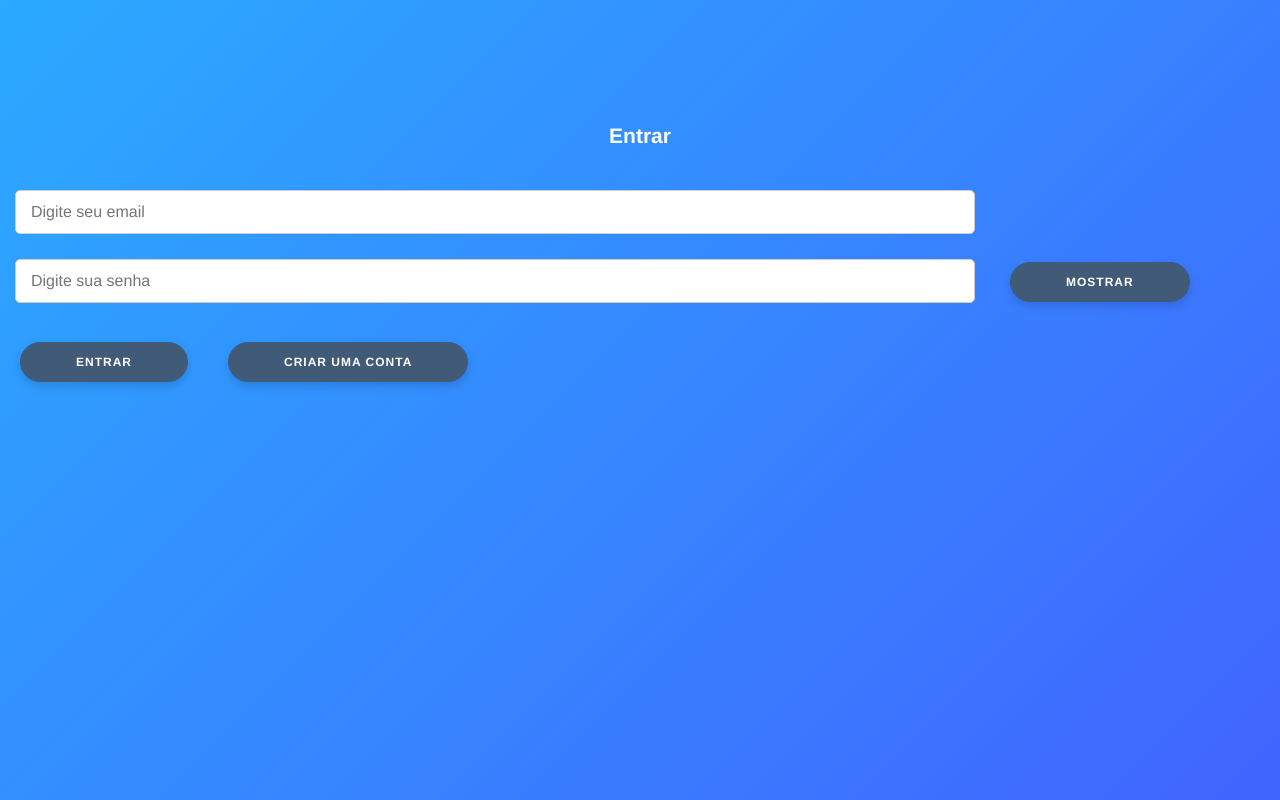
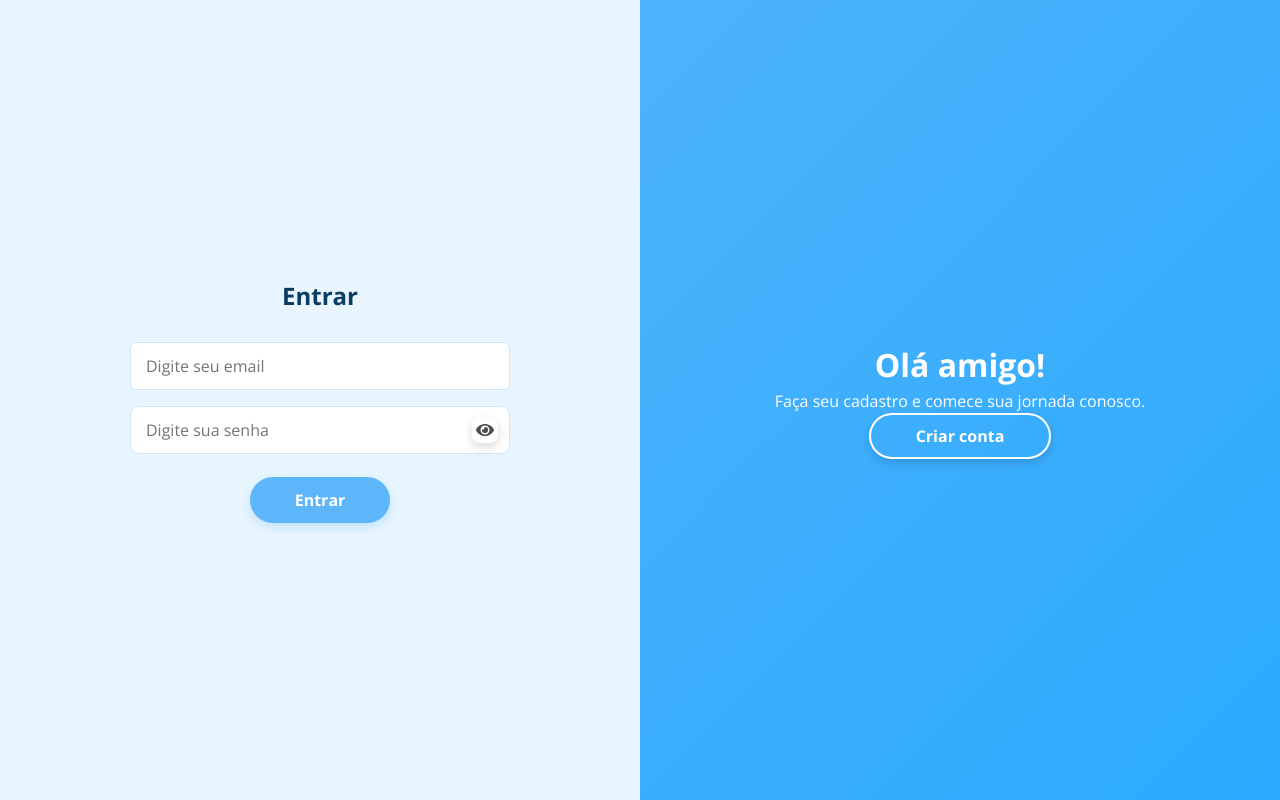
Before and after one commit to iP4uL0/Prepara, a React (Vite) app: page /login in a window 1280 px wide. Built offline with nearby package versions, Linux system fonts and the light colour scheme.

Commit message:
mudanca css do login e do admin

```diff
--- a/package.json
+++ b/package.json
@@ -16,6 +16,7 @@
     "expo-router": "^6.0.10",
     "react": "^19.1.1",
     "react-dom": "^19.1.1",
+    "react-icons": "^5.5.0",
     "react-native": "0.81.4",
     "react-native-web": "^0.21.0",
     "react-router-dom": "^7.9.4"
--- a/src/components/Auth/Login.css
+++ b/src/components/Auth/Login.css
@@ -1,151 +1,142 @@
+@import url('https://fonts.googleapis.com/css?family=Open+Sans:300,400,700,400italic');
+
 .auth-container {
-  align-items: center;
+  position: relative;
+  width: 100vw;
+  height: 100vh;
+  background: #e8f5ff; /* tom claro de azul */
   display: flex;
   justify-content: center;
-  flex-direction: column;
-  background-color: #0d1b2a;
-  font-family: 'Franklin Gothic Medium', 'Arial Narrow', Arial, sans-serif;
-  color: #ffffff;
-  min-height: 100vh;
-  margin: 0;
-  text-align: center;
-  transition: background 0.3s, color 0.3s;
+  align-items: center;
+  overflow: hidden;
+  font-family: 'Open Sans', Arial, sans-serif;
 }
 
-/* Container do ícone específico da tela de Auth */
-.auth-logo-container {
-  position: fixed; /* garantir que sobreponha e não role com conteúdo */
-  z-index: 9999;   /* acima de qualquer overlay */
-  left: 20px;
-  top: 20px;
-  pointer-events: none; /* evita bloquear cliques em elementos abaixo */
+.form-container {
+  position: absolute;
+  top: 0;
+  height: 100%;
+  transition: all 0.6s ease-in-out;
+  display: flex;
+  align-items: center;
+  justify-content: center;
+  width: 50%;
 }
 
-/* Estilo do ícone */
-.logo {
-  width: 90px;
-  height: 90px;
-  object-fit: contain;
-}
-
-/* Botão de tema */
-.theme-toggle {
-  position: absolute;
-  z-index: 1000;
-  right: 20px;
-  top: 20px;
-  border: solid 2px #000000;
-  background: transparent;
-  padding: 8px;
-  border-radius: 50%;
-  cursor: pointer;
-}
-
-.close-modal {
-  position: absolute;
-  z-index: 1000;
-  right: 120px;
-  top: 27px; /* alinhado ao centro do botão de tema (36px de altura) */
-  background: transparent;
-  border: none;
-  width: auto;
-  height: auto;
-  cursor: pointer;
-  color: #fff; /* cor clara para contraste no fundo azul */
-  font-size: 22px;
-  line-height: 22px; /* garante altura igual ao ícone de 20px + pequeno ajuste */
-  padding: 0;
-}
-
-.close-modal:hover {
-  color: #e2e2e2;
-}
-
-.sign-up, .sign-in {
-  position: absolute;
-  top: 0;
+.sign-in-container {
   left: 0;
-  height: 100%;
+  z-index: 2;
+  opacity: 1;
   transition: all 0.6s ease-in-out;
 }
 
-.sign-up {
-  width: 50%;
+.sign-up-container {
+  left: 0;
   opacity: 0;
   z-index: 1;
+  transition: all 0.6s ease-in-out;
 }
 
-.sign-in {
-  width: 50%;
-  z-index: 2;
+.auth-container.right-panel-active .sign-in-container {
+  transform: translateX(100%);
+  opacity: 0;
 }
 
-form {
-  background: #f7f7f7;
-  display: flex;
-  align-items: center;
-  justify-content: center;
-  flex-direction: column;
-  padding: 0 50px;
-  height: 100%;
+.auth-container.right-panel-active .sign-up-container {
+  transform: translateX(100%);
+  opacity: 1;
+  z-index: 5;
+}
+.form-content {
+  width: 80%;
+  max-width: 380px;
   text-align: center;
 }
 
-h1 {
-  font-weight: 100;
-  line-height: 20px;
-  letter-spacing: 0.5px;
-  margin: 15px 0 20px;
-  color: #333;
+.form-content h2 {
+  margin-bottom: 20px;
+  color: #0a3d62;
 }
 
 input {
   background: #ffffff;
+  border: 1px solid #cfe5fa;
   padding: 12px 15px;
-  margin: 8px 15px;
-  width: 75%;
-  border-radius: 5px;
-  border: 1px solid #ccc;
+  margin: 8px 0;
+  width: 100%;
+  border-radius: 6px;
   outline: none;
-  font-size: 16px;
-  color: #000;
+  transition: border-color 0.3s ease;
 }
 
-button {
-  color: #ffffff;
-  background: #415a77;
-  font-size: 12px;
-  font-weight: bold;
-  padding: 12px 55px;
-  margin: 20px;
-  border-radius: 20px;
-  border: 1px solid #415a77;
-  outline: none;
-  letter-spacing: 1px;
-  text-transform: uppercase;
-  transition: transform 80ms ease-in;
-  cursor: pointer;
+input:focus {
+  border-color: #5cb6f9;
 }
 
-button:active {
-  transform: scale(0.90);
+.input-wrapper {
+  position: relative;
+  width: 100%;
 }
 
-.ghost {
-  background-color: transparent;
-  border: 2px solid #fff;
+.input-wrapper input {
+  width: 100%;
+  padding: 12px 45px 12px 15px;
+  border-radius: 8px;
+  border: 1px solid #cfe5fa;
+  outline: none;
+  transition: border-color 0.3s ease;
 }
 
-.container.right-panel-active .sign-in {
-  transform: translateX(100%);
+.input-wrapper input:focus {
+  border-color: #5cb6f9;
 }
 
-.container.right-panel-active .sign-up {
-  transform: translateX(100%);
-  opacity: 1;
-  z-index: 5;
+.eye-button {
+  position: absolute;
+  right: 12px;
+  top: 50%;
+  transform: translateY(-50%);
+  background: transparent;
+  border: none;
+  color: #4d4d4d;
+  font-size: 18px;
+  cursor: pointer;
+  display: flex;
+  align-items: center;
+  justify-content: center;
+  padding: 4px;
+  line-height: 1;
+  transition: color 0.2s ease;
 }
 
+.eye-button:hover {
+  color: #5cb6f9;
+  transform: translateY(-50%);
+}
+
+.eye-button:focus {
+  outline: none;
+  transform: translateY(-50%);
+}
+.btn-primary {
+  background-color: #5cb6f9;
+  color: white;
+  border: none;
+  padding: 12px 45px;
+  border-radius: 25px;
+  margin-top: 15px;
+  cursor: pointer;
+  font-weight: 600;
+  transition: all 0.3s ease;
+  box-shadow: 0 4px 10px rgba(92, 182, 249, 0.3);
+}
+
+.btn-primary:hover {
+  background-color: #2baaff;
+  box-shadow: 0 6px 14px rgba(43, 170, 255, 0.4);
+}
+
+/* Overlay (azul vibrante) */
 .overlay-container {
   position: absolute;
   top: 0;
@@ -154,45 +145,51 @@ button:active {
   height: 100%;
   overflow: hidden;
   transition: transform 0.6s ease-in-out;
-  z-index: 100;
+  z-index: 1000;
 }
 
-.container.right-panel-active .overlay-container {
+.auth-container.right-panel-active .overlay-container {
   transform: translateX(-100%);
 }
 
 .overlay {
+  background: linear-gradient(135deg, #5cb6f9, #2baaff);
+  background-repeat: no-repeat;
+  background-size: cover;
+  color: #fff;
   position: relative;
-  color: #ffffff;
   left: -100%;
   height: 100%;
   width: 200%;
-  background-color: #005f99;
   transform: translateX(0);
   transition: transform 0.6s ease-in-out;
+  display: flex;
 }
 
-.container.right-panel-active .overlay {
+.auth-container.right-panel-active .overlay {
   transform: translateX(50%);
 }
 
 .overlay-panel {
   position: absolute;
   display: flex;
+  flex-direction: column;
   align-items: center;
   justify-content: center;
-  flex-direction: column;
   padding: 0 40px;
   text-align: center;
   top: 0;
   height: 100%;
   width: 50%;
-  transform: translateX(0);
-  transition: transform 0.6s ease-in-out;
+  transition: all 0.6s ease-in-out;
 }
 
 .overlay-left {
   transform: translateX(-20%);
+}
+
+.auth-container.right-panel-active .overlay-left {
+  transform: translateX(0);
 }
 
 .overlay-right {
@@ -200,158 +197,40 @@ button:active {
   transform: translateX(0);
 }
 
-.container.right-panel-active .overlay-left {
-  transform: translateX(0);
-}
-
-.container.right-panel-active .overlay-right {
+.auth-container.right-panel-active .overlay-right {
   transform: translateX(20%);
 }
 
-.overlay-panel h1 {
-  color: #ffffff;
+.ghost {
+  background-color: transparent;
+  border: 2px solid #fff;
+  color: #fff;
+  border-radius: 25px;
+  padding: 10px 45px;
+  font-weight: bold;
+  cursor: pointer;
+  transition: all 0.3s ease;
 }
 
-.overlay-panel p {
-  font-size: 14px;
-  font-weight: 100;
-  line-height: 20px;
-  letter-spacing: 0.5px;
-  margin: 20px 0 30px;
-}
-
-/* Tema escuro */
-body.dark-theme .auth-container {
-  background-color: #00072D;
-}
-
-body.dark-theme .container {
-  background: #333;
-}
-
-body.dark-theme form {
-  background: #333;
-  color: #f5f5f5;
-}
-
-body.dark-theme h1 {
-  color: #f5f5f5;
-}
-
-body.dark-theme .overlay {
-  background: linear-gradient(to right, #020202, #070707);
+.ghost:hover {
+  background-color: rgba(255, 255, 255, 0.2);
 }
 
 /* Responsividade */
-@media (min-width: 1024px) {
+@media (max-width: 768px) {
   .auth-container {
-    margin: 0;
-    padding: 0;
+    flex-direction: column;
+    height: auto;
+    overflow-y: auto;
   }
 
-  .sign-up, .sign-in {
-    width: 50%;
-  }
-
-  .overlay-container {
-    left: 50%;
-    width: 50%;
-  }
-
-  form {
-    padding: 20px 60px;
-  }
-}
-
-@media (min-width: 768px) and (max-width: 1023px) {
-  .container {
-    width: 90%;
-  }
-
-  form {
-    padding: 15px 40px;
-  }
-
-  input {
-    padding: 10px 12px;
-    font-size: 14px;
-  }
-
-  button {
-    padding: 10px 40px;
-    font-size: 10px;
-  }
-}
-
-@media (max-width: 767px) {
-  .auth-container {
-    flex-direction: column;
-    padding: 20px;
-  }
-
-  .container {
+  .form-container {
     width: 100%;
-    min-height: 600px;
-    flex-direction: column;
-  }
-
-  .sign-up, .sign-in {
-    width: 100%;
-    position: relative;
-  }
-
-  .overlay-container {
-    position: relative;
-    left: 0;
-    width: 100%;
-    height: auto;
-    order: -1;
-  }
-
-  .overlay {
-    position: relative;
-    left: 0;
-    width: 100%;
-    height: 200px;
-  }
-
-  .overlay-panel {
-    width: 100%;
-    padding: 20px;
     position: relative;
     transform: none !important;
   }
 
-  .overlay-left {
+  .overlay-container {
     display: none;
   }
-
-  input, .input-wrapper {
-    width: 90%;
-    margin: 5px auto;
-  }
-
-  button {
-    padding: 10px 30px;
-    font-size: 10px;
-  }
-
-  h1 {
-    font-size: 18px;
-    margin: 10px 0;
-  }
-
-  .auth-logo-container {
-    position: fixed;
-    left: 20px;
-    top: 20px;
-    margin: 0;
-  }
-
-  .theme-toggle {
-    position: relative;
-    right: 0;
-    top: 0;
-    margin-bottom: 20px;
-  }
 }
--- a/src/components/Auth/Login.tsx
+++ b/src/components/Auth/Login.tsx
@@ -1,12 +1,13 @@
 import React, { useState } from 'react';
 import { useNavigate } from 'react-router-dom';
 import './Login.css';
+import { FaEye, FaEyeSlash } from 'react-icons/fa';
 import { loginService, cadastroService } from '../../service/login.service';
 import { useAuth } from '../../context/AuthContext';
 import type { LoginData, RegisterData, User } from '../../types';
 
 const Login: React.FC = () => {
-  const [isLogin, setIsLogin] = useState(true);
+  const [isRightPanelActive, setIsRightPanelActive] = useState(false);
 
   const [emailLogin, setEmailLogin] = useState('');
   const [senhaLogin, setSenhaLogin] = useState('');
@@ -19,25 +20,17 @@ const Login: React.FC = () => {
   const [showSenhaCadastro, setShowSenhaCadastro] = useState(false);
   const [showConfirmSenha, setShowConfirmSenha] = useState(false);
 
+  const navigate = useNavigate();
+  const { login } = useAuth();
+
   const emailRegex = /^[a-zA-Z0-9._%+-]+@[a-zA-Z0-9.-]+\.[a-zA-Z]{2,}$/;
   const senhaRegex = /^(?=.*[a-z])(?=.*[A-Z])(?=.*\d)(?=.*[\W_]).{8}$/;
 
-  const navigate = useNavigate();
-  const { login } = useAuth();
-
   const handleLogin = async () => {
-    if (!emailLogin || !senhaLogin) {
-      window.alert('Atenção: Preencha todos os campos!');
-      return;
-    }
-    if (!emailRegex.test(emailLogin)) {
-      window.alert('Erro: Digite um e-mail válido contendo @ e domínio.');
-      return;
-    }
-    if (!senhaRegex.test(senhaLogin)) {
-      window.alert('Erro: A senha deve ter 8 caracteres, incluindo maiúsculas, minúsculas, números e símbolos.');
-      return;
-    }
+    if (!emailLogin || !senhaLogin) return window.alert('Preencha todos os campos!');
+    if (!emailRegex.test(emailLogin)) return window.alert('E-mail inválido.');
+    if (!senhaRegex.test(senhaLogin))
+      return window.alert('A senha deve conter maiúsculas, minúsculas, número e símbolo.');
 
     try {
       const payload: LoginData = { email: emailLogin, senha: senhaLogin };
@@ -52,22 +45,12 @@ const Login: React.FC = () => {
   };
 
   const handleCadastro = async () => {
-    if (!nomeCadastro || !emailCadastro || !senhaCadastro || !confirmSenha) {
-      window.alert('Atenção: Preencha todos os campos!');
-      return;
-    }
-    if (senhaCadastro !== confirmSenha) {
-      window.alert('Erro: As senhas não coincidem.');
-      return;
-    }
-    if (!emailRegex.test(emailCadastro)) {
-      window.alert('Erro: Digite um e-mail válido contendo @ e domínio.');
-      return;
-    }
-    if (!senhaRegex.test(senhaCadastro)) {
-      window.alert('Erro: A senha deve ter 8 caracteres, incluindo maiúsculas, minúsculas, números e símbolos.');
-      return;
-    }
+    if (!nomeCadastro || !emailCadastro || !senhaCadastro || !confirmSenha)
+      return window.alert('Preencha todos os campos!');
+    if (senhaCadastro !== confirmSenha) return window.alert('As senhas não coincidem.');
+    if (!emailRegex.test(emailCadastro)) return window.alert('E-mail inválido.');
+    if (!senhaRegex.test(senhaCadastro))
+      return window.alert('A senha deve conter maiúsculas, minúsculas, número e símbolo.');
 
     try {
       const payload: RegisterData = {
@@ -77,111 +60,119 @@ const Login: React.FC = () => {
         senhaConfirmacao: confirmSenha,
       };
       await cadastroService.register(payload);
-      window.alert('Sucesso: Cadastro realizado com sucesso!');
-      setIsLogin(true);
-    } catch (error: any) {
-      console.error(error);
-      window.alert('Erro: Erro ao tentar cadastrar. Tente novamente mais tarde.');
+      window.alert('Cadastro realizado!');
+      setIsRightPanelActive(false);
+    } catch {
+      window.alert('Erro ao cadastrar.');
     }
   };
 
   return (
-    <div className="login-container">
-      <div className="card">
-        {isLogin ? (
-          <>
-            <h2 className="title">Entrar</h2>
-
+    <div className={`auth-container ${isRightPanelActive ? 'right-panel-active' : ''}`}>
+      {/* Painel de Login */}
+      <div className="form-container sign-in-container">
+        <div className="form-content">
+          <h2>Entrar</h2>
           <input
-              className="input"
+            type="email"
             placeholder="Digite seu email"
             value={emailLogin}
             onChange={(e) => setEmailLogin(e.target.value)}
-              type="email"
           />
-
           <div className="input-wrapper">
             <input
-                className="input-password"
+              type={showSenhaLogin ? 'text' : 'password'}
               placeholder="Digite sua senha"
               value={senhaLogin}
               onChange={(e) => setSenhaLogin(e.target.value)}
-                type={showSenhaLogin ? 'text' : 'password'}
             />
-              <button onClick={() => setShowSenhaLogin(!showSenhaLogin)} className="eye-button">
-                {showSenhaLogin ? 'Ocultar' : 'Mostrar'}
+            <button
+              type="button"
+              onClick={() => setShowSenhaLogin(!showSenhaLogin)}
+              className="eye-button"
+            >
+              {showSenhaLogin ? <FaEyeSlash /> : <FaEye />}
             </button>
           </div>
+          <button className="btn-primary" onClick={handleLogin}>
+            Entrar
+          </button>
+        </div>
+      </div>
 
-            <button className="button" onClick={handleLogin}>
-              <span className="button-text">Entrar</span>
-            </button>
-
-            <button
-              className="switch-button"
-              onClick={() => setIsLogin(false)}
-            >
-              <span className="link">Criar uma conta</span>
-            </button>
-          </>
-        ) : (
-          <>
-            <h2 className="title">Criar uma conta</h2>
-
+      {/* Painel de Cadastro */}
+      <div className="form-container sign-up-container">
+        <div className="form-content">
+          <h2>Criar uma conta</h2>
           <input
-              className="input"
+            type="text"
             placeholder="Digite seu nome"
             value={nomeCadastro}
             onChange={(e) => setNomeCadastro(e.target.value)}
-              type="text"
           />
-
           <input
-              className="input"
+            type="email"
             placeholder="Digite seu email"
             value={emailCadastro}
             onChange={(e) => setEmailCadastro(e.target.value)}
-              type="email"
           />
-
           <div className="input-wrapper">
             <input
-                className="input-password"
+              type={showSenhaCadastro ? 'text' : 'password'}
               placeholder="Digite sua senha"
               value={senhaCadastro}
               onChange={(e) => setSenhaCadastro(e.target.value)}
-                type={showSenhaCadastro ? 'text' : 'password'}
             />
-              <button onClick={() => setShowSenhaCadastro(!showSenhaCadastro)} className="eye-button">
-                {showSenhaCadastro ? 'Ocultar' : 'Mostrar'}
+            <button
+              type="button"
+              onClick={() => setShowSenhaCadastro(!showSenhaCadastro)}
+              className="eye-button"
+            >
+              {showSenhaCadastro ? <FaEyeSlash /> : <FaEye />}
             </button>
           </div>
 
           <div className="input-wrapper">
             <input
-                className="input-password"
+              type={showConfirmSenha ? 'text' : 'password'}
               placeholder="Confirme sua senha"
               value={confirmSenha}
               onChange={(e) => setConfirmSenha(e.target.value)}
-                type={showConfirmSenha ? 'text' : 'password'}
             />
-              <button onClick={() => setShowConfirmSenha(!showConfirmSenha)} className="eye-button">
-                {showConfirmSenha ? 'Ocultar' : 'Mostrar'}
+            <button
+              type="button"
+              onClick={() => setShowConfirmSenha(!showConfirmSenha)}
+              className="eye-button"
+            >
+              {showConfirmSenha ? <FaEyeSlash /> : <FaEye />}
             </button>
           </div>
 
-            <button className="button" onClick={handleCadastro}>
-              <span className="button-text">Cadastrar</span>
+          <button className="btn-primary" onClick={handleCadastro}>
+            Cadastrar
           </button>
+        </div>
+      </div>
 
-            <button
-              className="switch-button"
-              onClick={() => setIsLogin(true)}
-            >
-              <span className="link">Já tenho conta</span>
+      {/* Overlay animado */}
+      <div className="overlay-container">
+        <div className="overlay">
+          <div className="overlay-panel overlay-left">
+            <h1>Bem-vindo de volta!</h1>
+            <p>Já possui conta? Faça login para continuar.</p>
+            <button className="ghost" onClick={() => setIsRightPanelActive(false)}>
+              Entrar
             </button>
-          </>
-        )}
+          </div>
+
+          <div className="overlay-panel overlay-right">
+            <h1>Olá amigo!</h1>
+            <p>Faça seu cadastro e comece sua jornada conosco.</p>
+            <button className="ghost" onClick={() => setIsRightPanelActive(true)}>
+              Criar conta
+            </button>
+          </div>
+        </div>
       </div>
     </div>
   );
```
Also changed, not shown: src/components/Admin/Admin.css (+14 -10 lines), 1 other file (tests, documents, lock files or other folders). Lines whose indentation alone changed are shown as unchanged.
